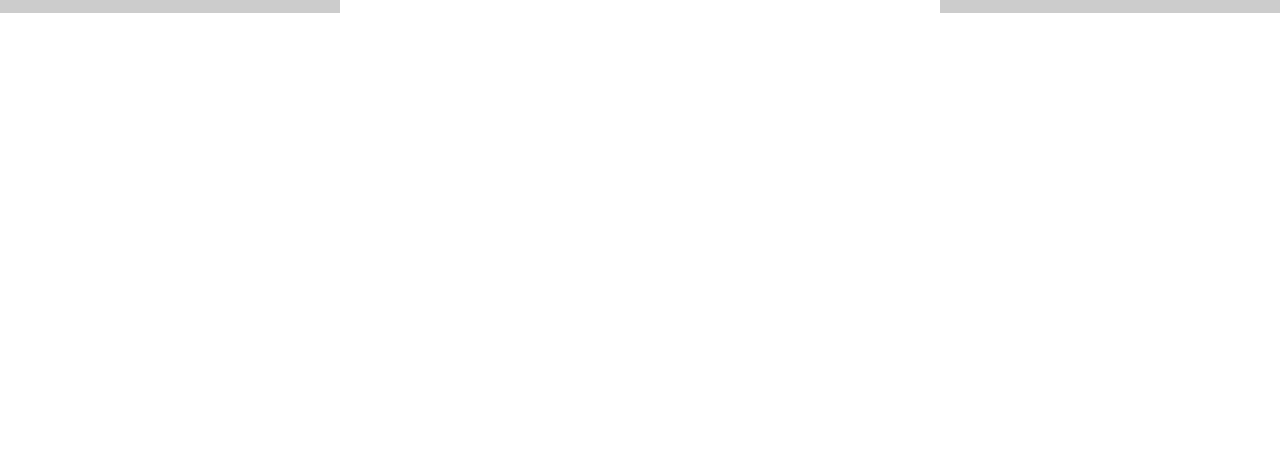
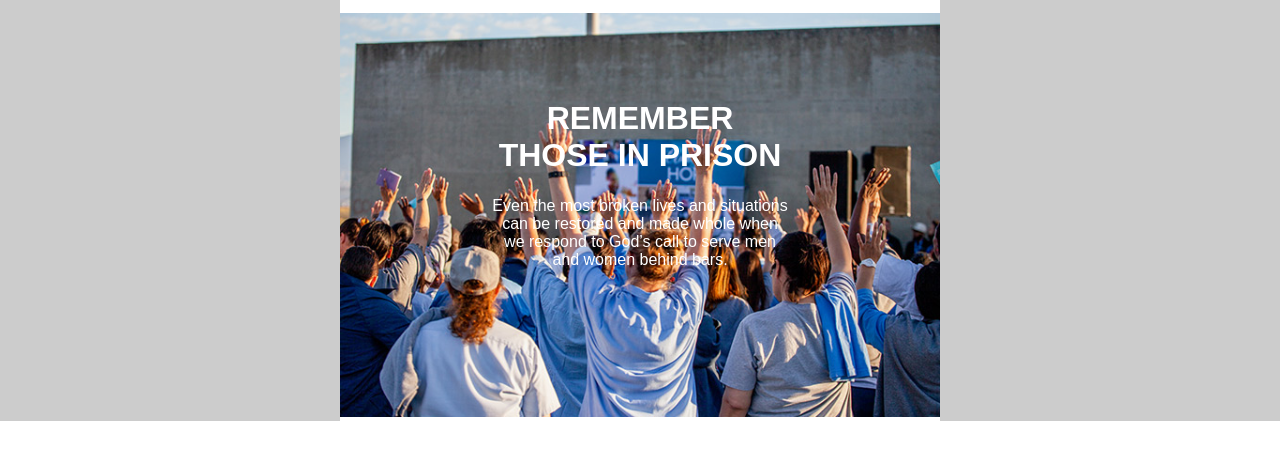
Before and after one commit to michelecarson/prison-fellowship-email, a plain HTML site: page index.html in a window 1280 px wide. Shown: the part 73-532 px from the top of the page. Drawn offline with Linux system fonts and the light colour scheme.

Commit message:
content added

```diff
--- a/index.html
+++ b/index.html
@@ -60,10 +60,16 @@
                 </td>
             </tr>
 
+           <tr>
+            <td style="position: relative; text-align: center; color: #fff">
+                <img src="images/hero.jpg" alt="Prison Fellowship Promotional image" title="Prison Fellowship Promotional image" width="600px;">
+                <h1 style="position: absolute; top: 25%; left: 50%; transform: translate(-50%, -50%);">REMEMBER THOSE IN PRISON</h1>
 
+                <p style="position: absolute; top: 50%; left: 50%; transform: translate(-50%, -50%);">Even the most broken lives and situations can be restored and made whole when we respond to God’s call to serve men and women behind bars.
 
-
-
+                </p>
+            </td>
+           </tr>
 
         </table>
     </center>
```
Also changed, not shown: images/hero.jpg (added).
